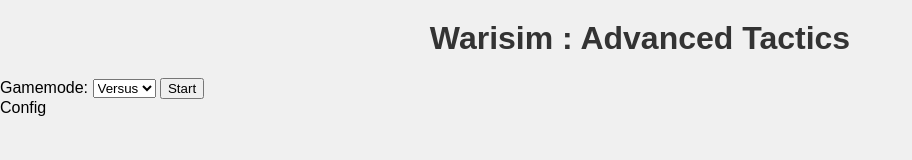
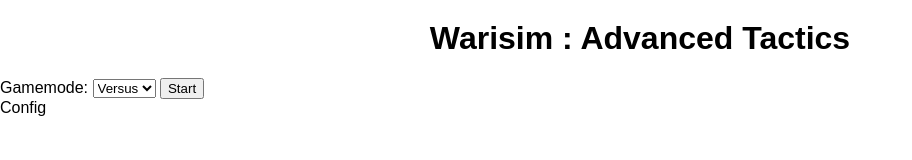
Before and after one commit to NoxXVI/B1-EFREI-Warisim, a plain HTML site: page index.html in a window 1280 px wide. Shown: the whole page, without its empty margins (0-912 px from the left). Drawn offline with Linux system fonts and the light colour scheme.

Commit message:
Un commit

```diff
--- a/style.css
+++ b/style.css
@@ -1,21 +1,18 @@
-/* Définir le style pour le corps de la page */
 body {
     font-family: Arial, sans-serif;
-    background-color: #f0f0f0;
+    background-color: ;
     margin: 0;
     padding: 0;
 }
 
-/* Styliser les titres */
 h1 {
-    color: #333;
+    color: ;
     text-align: center;
     margin-top: 20px;
 }
 
-/* Styliser les paragraphes */
 p {
-    color: #666;
+    color: ;
     line-height: 1.6;
     margin: 20px;
 }
```
